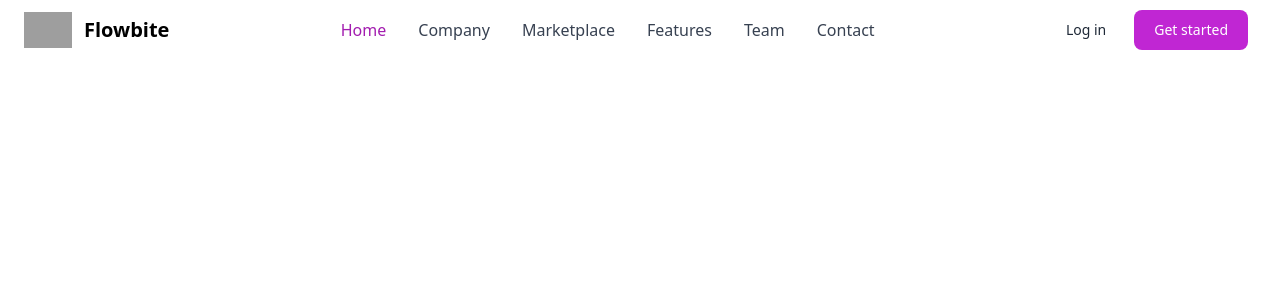
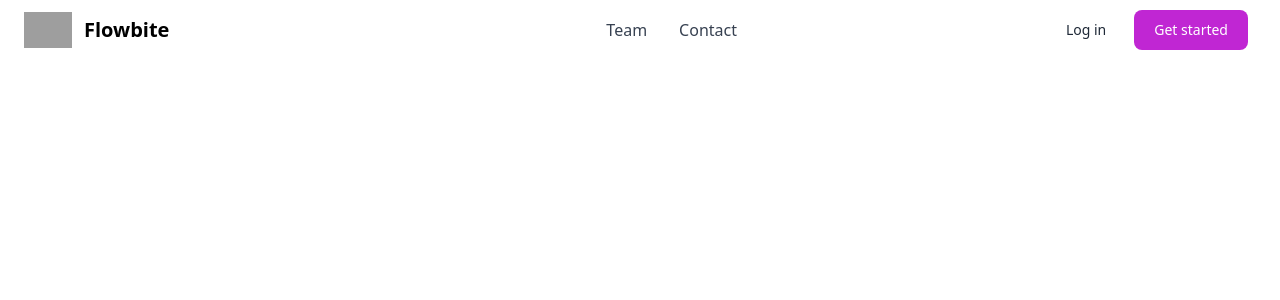
Before and after one commit to kartik-nain/blog-app-frontend, a React (Vite) app: page / in a window 1280 px wide. Shown: the top 300 px of the page. Built offline with nearby package versions, Linux system fonts and the light colour scheme; grey boxes are pictures that could not be loaded.

Commit message:
Improved Header

```diff
--- a/src/components/Header.tsx
+++ b/src/components/Header.tsx
@@ -1,6 +1,9 @@
-import { NavLink } from "react-router-dom"
+import { Link } from "react-router-dom"
+import { useAuth } from "../security/AuthContext"
 
 const header = () => {
+  const AuthContext = useAuth()
+
   return (
     <header>
     <nav className="bg-white border-gray-200 px-4 lg:px-6 py-2.5 dark:bg-gray-800">
@@ -10,8 +13,8 @@
                 <span className="self-center text-xl font-semibold whitespace-nowrap dark:text-white">Flowbite</span>
             </a>
             <div className="flex items-center lg:order-2">
-                <NavLink to={'/login'} className="text-gray-800 dark:text-white hover:bg-gray-50 focus:ring-4 focus:ring-gray-300 font-medium rounded-lg text-sm px-4 lg:px-5 py-2 lg:py-2.5 mr-2 dark:hover:bg-gray-700 focus:outline-none dark:focus:ring-gray-800">Log in</NavLink>
-                <a href="#" className="text-white bg-primary-600 hover:bg-primary-800 focus:ring-4 focus:ring-primary-300 font-medium rounded-lg text-sm px-4 lg:px-5 py-2 lg:py-2.5 mr-2 dark:bg-primary-600 dark:hover:bg-primary-700 focus:outline-none dark:focus:ring-primary-800">Get started</a>
+                {!AuthContext.isAuthenticated && <Link to={'/login'} className="text-gray-800 dark:text-white hover:bg-gray-50 focus:ring-4 focus:ring-gray-300 font-medium rounded-lg text-sm px-4 lg:px-5 py-2 lg:py-2.5 mr-2 dark:hover:bg-gray-700 focus:outline-none dark:focus:ring-gray-800">Log in</Link> }
+                {!AuthContext.isAuthenticated && <a href="#" className="text-white bg-primary-600 hover:bg-primary-800 focus:ring-4 focus:ring-primary-300 font-medium rounded-lg text-sm px-4 lg:px-5 py-2 lg:py-2.5 mr-2 dark:bg-primary-600 dark:hover:bg-primary-700 focus:outline-none dark:focus:ring-primary-800">Get started</a> }
                 <button data-collapse-toggle="mobile-menu-2" type="button" className="inline-flex items-center p-2 ml-1 text-sm text-gray-500 rounded-lg lg:hidden hover:bg-gray-100 focus:outline-none focus:ring-2 focus:ring-gray-200 dark:text-gray-400 dark:hover:bg-gray-700 dark:focus:ring-gray-600" aria-controls="mobile-menu-2" aria-expanded="false">
                     <span className="sr-only">Open main menu</span>
                     <svg className="w-6 h-6" fill="currentColor" viewBox="0 0 20 20" xmlns="http://www.w3.org/2000/svg"><path fill-rule="evenodd" d="M3 5a1 1 0 011-1h12a1 1 0 110 2H4a1 1 0 01-1-1zM3 10a1 1 0 011-1h12a1 1 0 110 2H4a1 1 0 01-1-1zM3 15a1 1 0 011-1h12a1 1 0 110 2H4a1 1 0 01-1-1z" clip-rule="evenodd"></path></svg>
@@ -21,22 +24,22 @@
             <div className="hidden justify-between items-center w-full lg:flex lg:w-auto lg:order-1" id="mobile-menu-2">
                 <ul className="flex flex-col mt-4 font-medium lg:flex-row lg:space-x-8 lg:mt-0">
                     <li>
-                        <a href="#" className="block py-2 pr-4 pl-3 text-white rounded bg-primary-700 lg:bg-transparent lg:text-primary-700 lg:p-0 dark:text-white" aria-current="page">Home</a>
+                        {AuthContext.isAuthenticated && <Link to={'/home'} className="block py-2 pr-4 pl-3 text-white rounded bg-primary-700 lg:bg-transparent lg:text-primary-700 lg:p-0 dark:text-white" aria-current="page">Home</Link> }
                     </li>
                     <li>
-                        <a href="#" className="block py-2 pr-4 pl-3 text-gray-700 border-b border-gray-100 hover:bg-gray-50 lg:hover:bg-transparent lg:border-0 lg:hover:text-primary-700 lg:p-0 dark:text-gray-400 lg:dark:hover:text-white dark:hover:bg-gray-700 dark:hover:text-white lg:dark:hover:bg-transparent dark:border-gray-700">Company</a>
+                        {AuthContext.isAuthenticated && <Link to={''} className="block py-2 pr-4 pl-3 text-gray-700 border-b border-gray-100 hover:bg-gray-50 lg:hover:bg-transparent lg:border-0 lg:hover:text-primary-700 lg:p-0 dark:text-gray-400 lg:dark:hover:text-white dark:hover:bg-gray-700 dark:hover:text-white lg:dark:hover:bg-transparent dark:border-gray-700">Company</Link> }
                     </li>
                     <li>
-                        <a href="#" className="block py-2 pr-4 pl-3 text-gray-700 border-b border-gray-100 hover:bg-gray-50 lg:hover:bg-transparent lg:border-0 lg:hover:text-primary-700 lg:p-0 dark:text-gray-400 lg:dark:hover:text-white dark:hover:bg-gray-700 dark:hover:text-white lg:dark:hover:bg-transparent dark:border-gray-700">Marketplace</a>
+                        {AuthContext.isAuthenticated &&  <Link to={''} className="block py-2 pr-4 pl-3 text-gray-700 border-b border-gray-100 hover:bg-gray-50 lg:hover:bg-transparent lg:border-0 lg:hover:text-primary-700 lg:p-0 dark:text-gray-400 lg:dark:hover:text-white dark:hover:bg-gray-700 dark:hover:text-white lg:dark:hover:bg-transparent dark:border-gray-700">Marketplace</Link> }
                     </li>
                     <li>
-                        <a href="#" className="block py-2 pr-4 pl-3 text-gray-700 border-b border-gray-100 hover:bg-gray-50 lg:hover:bg-transparent lg:border-0 lg:hover:text-primary-700 lg:p-0 dark:text-gray-400 lg:dark:hover:text-white dark:hover:bg-gray-700 dark:hover:text-white lg:dark:hover:bg-transparent dark:border-gray-700">Features</a>
+                        {AuthContext.isAuthenticated &&  <Link to={''} className="block py-2 pr-4 pl-3 text-gray-700 border-b border-gray-100 hover:bg-gray-50 lg:hover:bg-transparent lg:border-0 lg:hover:text-primary-700 lg:p-0 dark:text-gray-400 lg:dark:hover:text-white dark:hover:bg-gray-700 dark:hover:text-white lg:dark:hover:bg-transparent dark:border-gray-700">Features</Link> }
                     </li>
                     <li>
-                        <a href="#" className="block py-2 pr-4 pl-3 text-gray-700 border-b border-gray-100 hover:bg-gray-50 lg:hover:bg-transparent lg:border-0 lg:hover:text-primary-700 lg:p-0 dark:text-gray-400 lg:dark:hover:text-white dark:hover:bg-gray-700 dark:hover:text-white lg:dark:hover:bg-transparent dark:border-gray-700">Team</a>
+                        <Link to={''} className="block py-2 pr-4 pl-3 text-gray-700 border-b border-gray-100 hover:bg-gray-50 lg:hover:bg-transparent lg:border-0 lg:hover:text-primary-700 lg:p-0 dark:text-gray-400 lg:dark:hover:text-white dark:hover:bg-gray-700 dark:hover:text-white lg:dark:hover:bg-transparent dark:border-gray-700">Team</Link>
                     </li>
                     <li>
-                        <a href="#" className="block py-2 pr-4 pl-3 text-gray-700 border-b border-gray-100 hover:bg-gray-50 lg:hover:bg-transparent lg:border-0 lg:hover:text-primary-700 lg:p-0 dark:text-gray-400 lg:dark:hover:text-white dark:hover:bg-gray-700 dark:hover:text-white lg:dark:hover:bg-transparent dark:border-gray-700">Contact</a>
+                        <Link to={''} className="block py-2 pr-4 pl-3 text-gray-700 border-b border-gray-100 hover:bg-gray-50 lg:hover:bg-transparent lg:border-0 lg:hover:text-primary-700 lg:p-0 dark:text-gray-400 lg:dark:hover:text-white dark:hover:bg-gray-700 dark:hover:text-white lg:dark:hover:bg-transparent dark:border-gray-700">Contact</Link>
                     </li>
                 </ul>
             </div>
--- a/src/main.tsx
+++ b/src/main.tsx
@@ -21,7 +21,7 @@
     element: <App />,
     children: [
       {path: '/home', element: <AuthenticatedRoute><AllUsersBlogs /></AuthenticatedRoute>},
-      {path: '/users/:author/blog/:userId', element: <Blogpost />},
+      {path: '/users/:author/blog/:userId', element: <AuthenticatedRoute><Blogpost /></AuthenticatedRoute>},
       {path: '/login', element: <Login />}
     ]
   }
```
